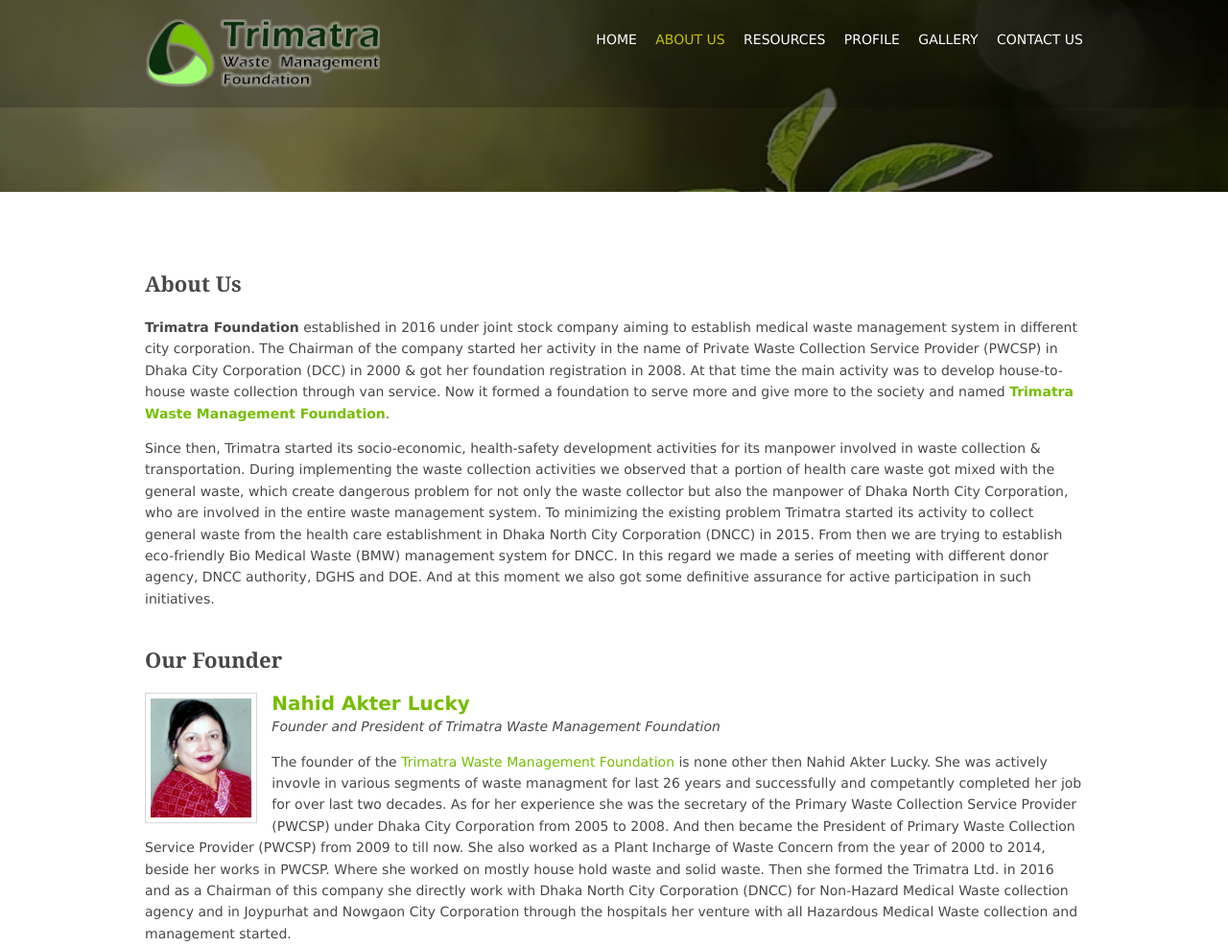
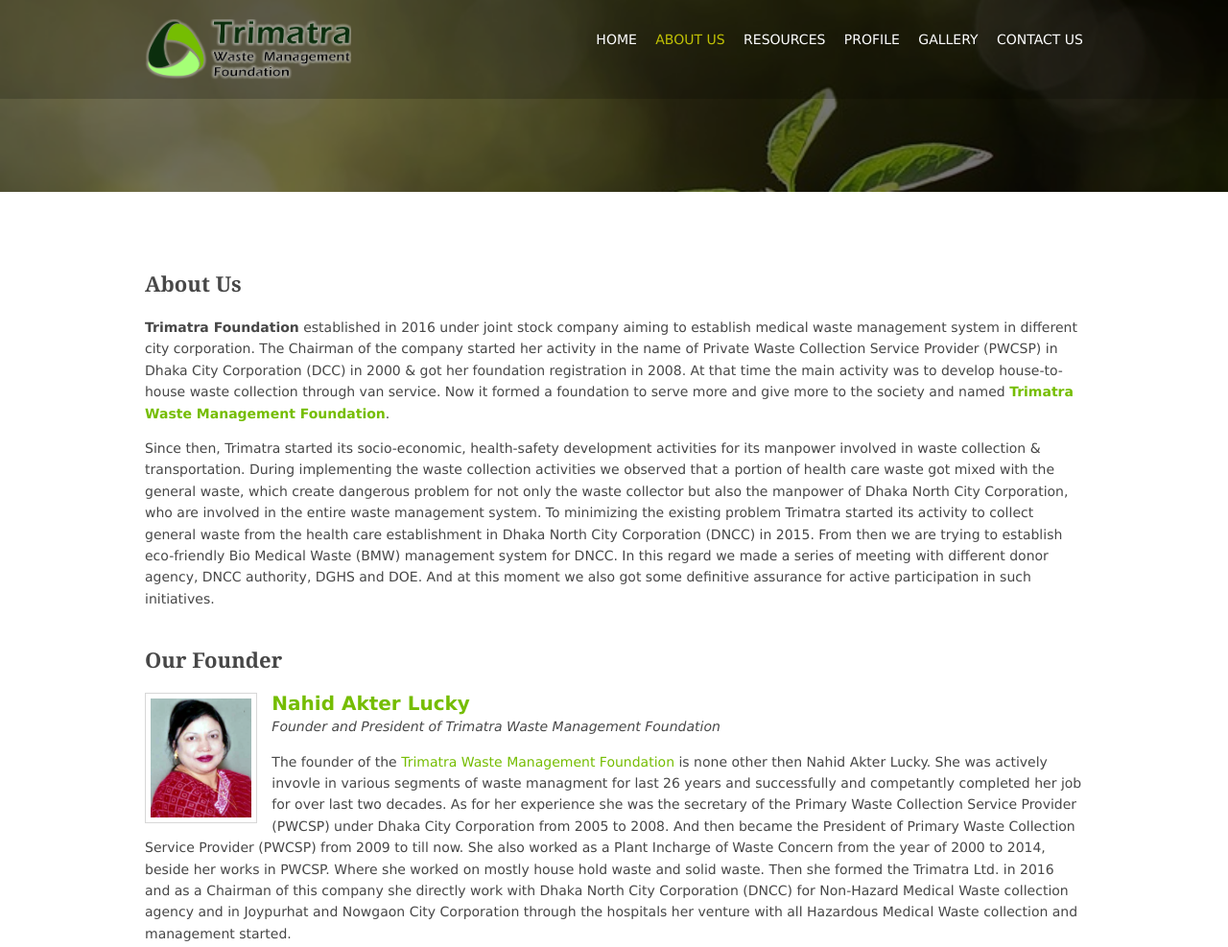
Before and after one commit to Nowshin17/TrimatraWMF-Project, a plain HTML site: page r_pages/About_us.html in a window 1280 px wide. Shown: the top 987 px of the page at 96% size. Drawn offline with Linux system fonts and the light colour scheme.

Commit message:
add_project_image

```diff
--- a/r_pages/About_us.html
+++ b/r_pages/About_us.html
@@ -114,7 +114,7 @@
           <li><a href="../r_pages/Gallery.html">Gallery</a></li>
           <li ><a href="../r_pages/Contact.html">CONTACT US</a></li>
       </nav>
-      <h1 style=" padding-top:20px;" class="imgl2" > <a href="../index.html"> <img src="../images/demo/Logo_TWMF Outer Glow.png" alt="logo" style="width:25%; height:9%;"> </a></h1>
+      <h1 style=" padding-top:20px;" class="imgl2" > <a href="../index.html"> <img src="../images/demo/Logo_TWMF Outer Glow.png" alt="logo" style="width:22%; height:9%;"> </a></h1>
       <!-- ################################################################################################ -->
     </header>
   </div>
```
Also changed, not shown: r_pages/Project.html (+1 -1 lines).
